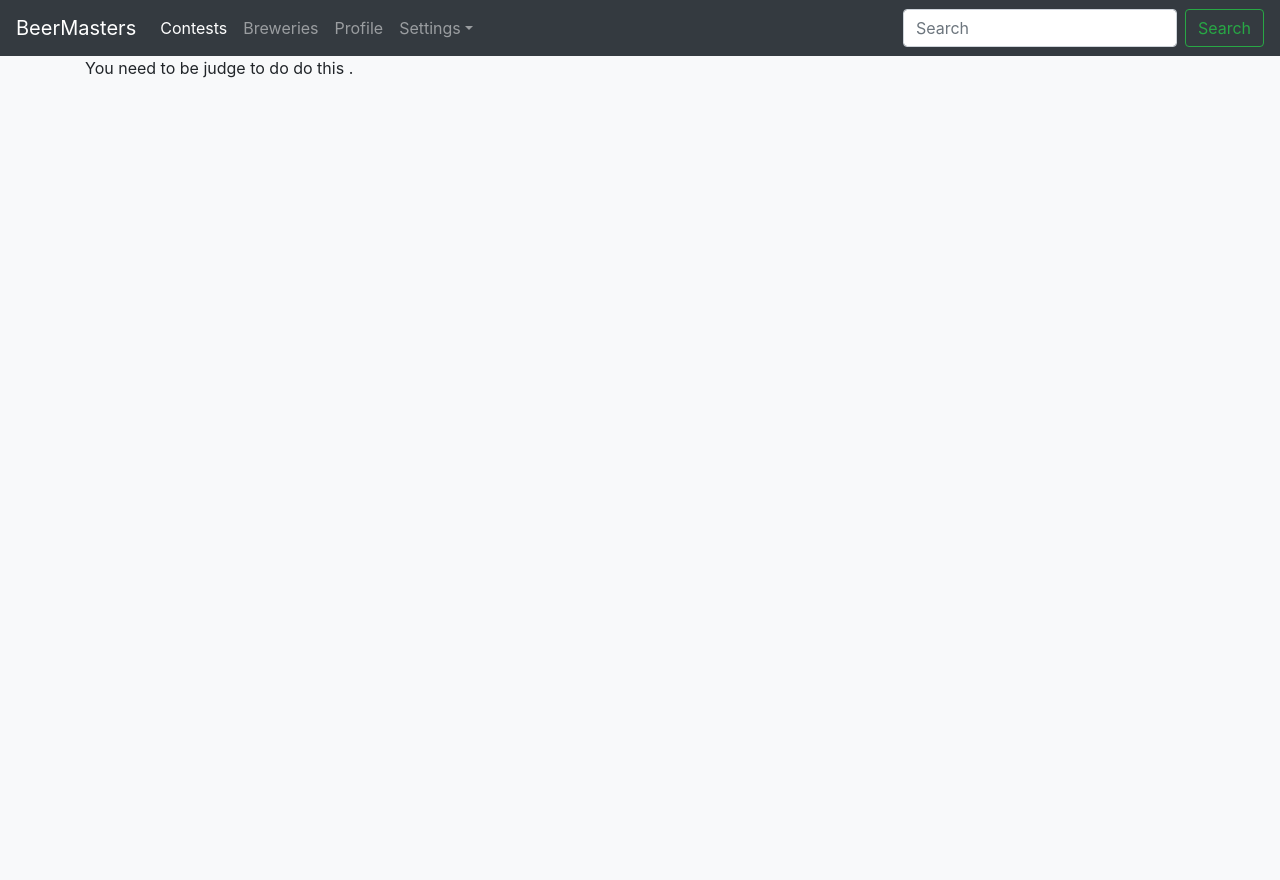
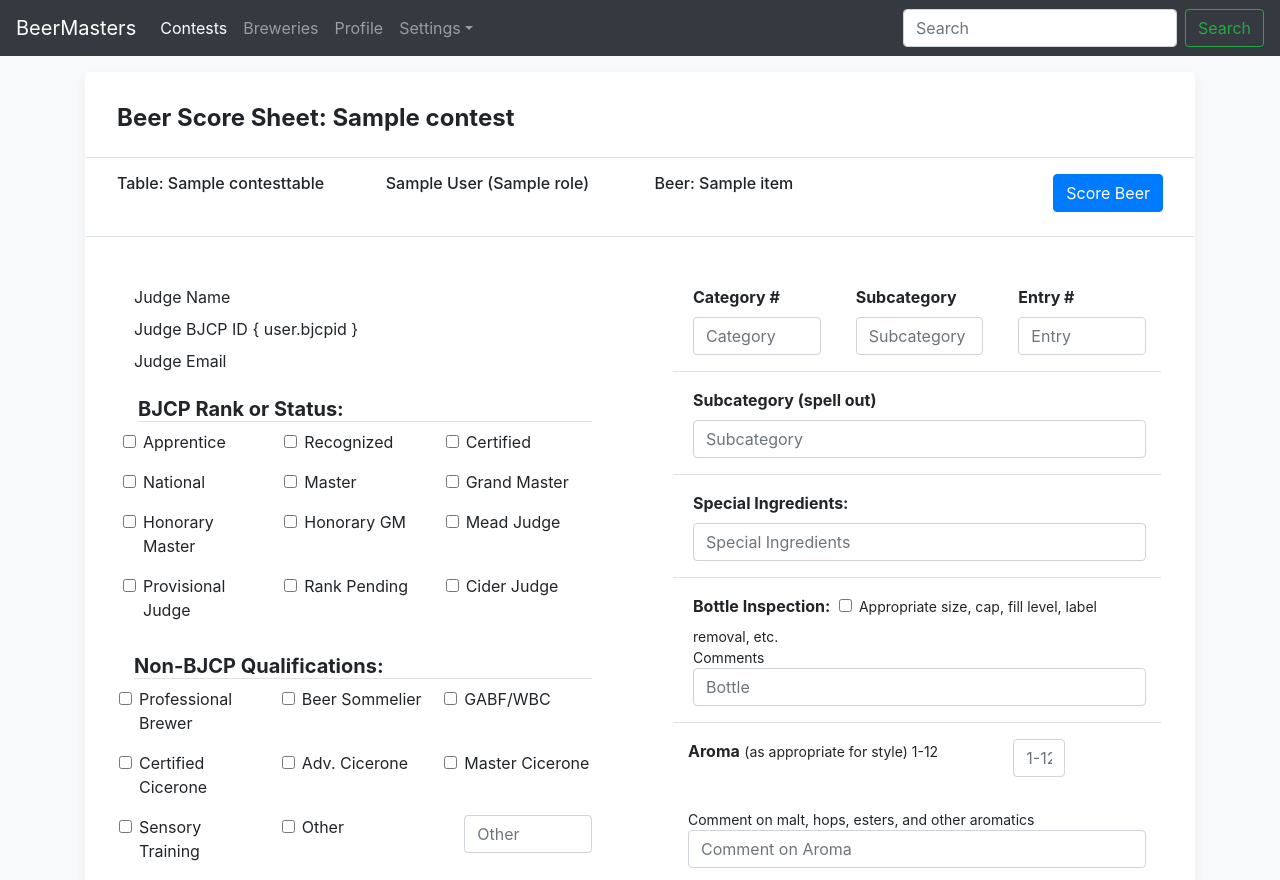
Before and after one commit to SotolitoLabs/beermasters, a Django app: template src/competitions/templates/score_sheet.html in a window 1280 px wide. Shown: the top 880 px of the page. Run offline with Django 3.2, Linux system fonts and the light colour scheme; tables that the repository leaves empty hold one stand-in row (values such as "Sample post"); the template is opened without the code that fills it: values that come from a table or form of the project are taken from there, most other values are stand-ins (such as "Sample title", 1, 10 or a date in 2020); some libraries are stand-ins or nearby versions.

Commit message:
Fix user role for score_sheet

```diff
--- a/src/competitions/templates/score_sheet.html
+++ b/src/competitions/templates/score_sheet.html
@@ -3,7 +3,7 @@
 {% load static %}
 {% block content %}
 
-{% if participant.role.level != 2 %}
+{% if participant.role.level <= 2 %}
 <p> {% trans 'You need to be judge to do do this' %} .</p>
  {% else %}
 
```
